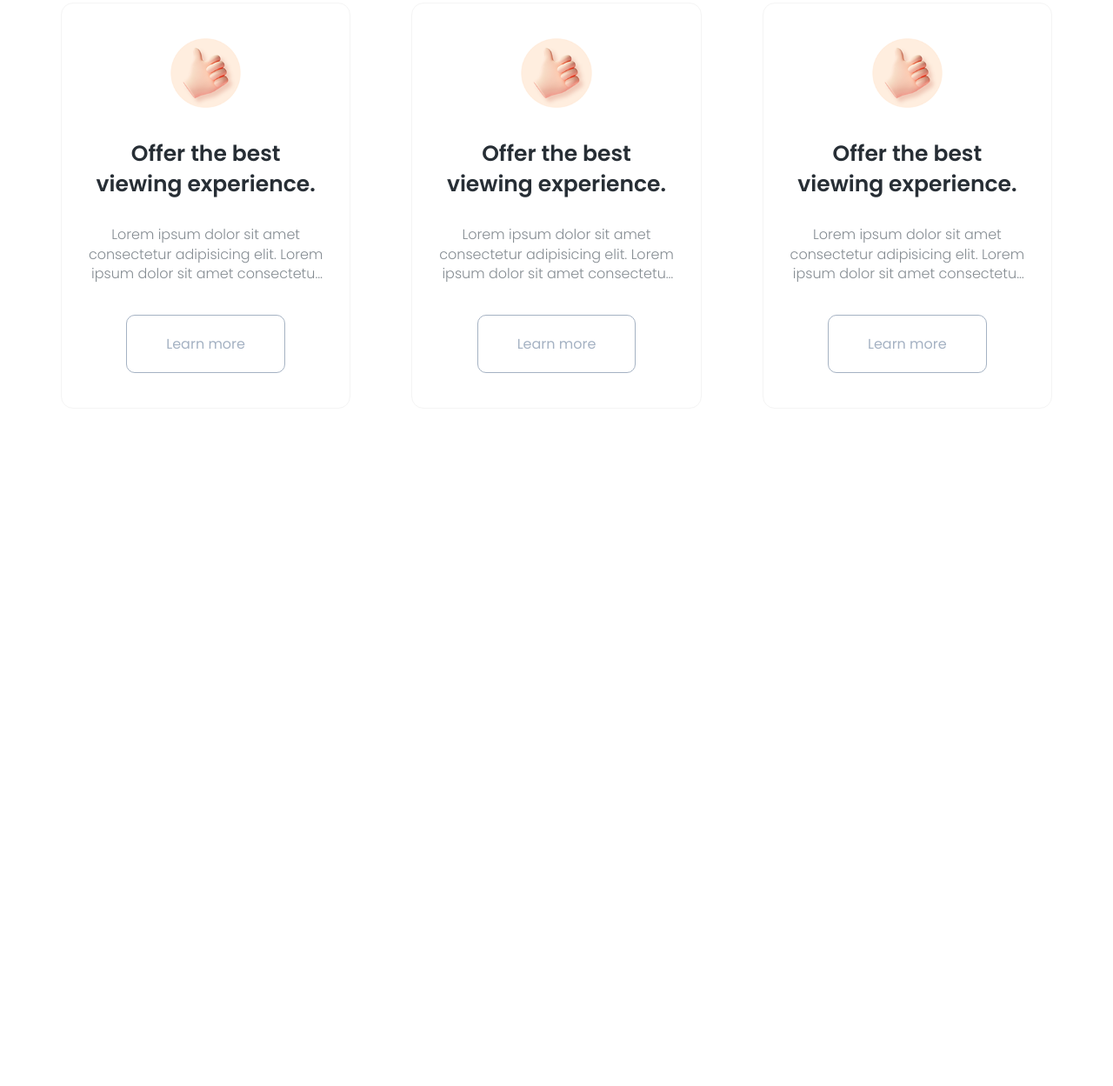
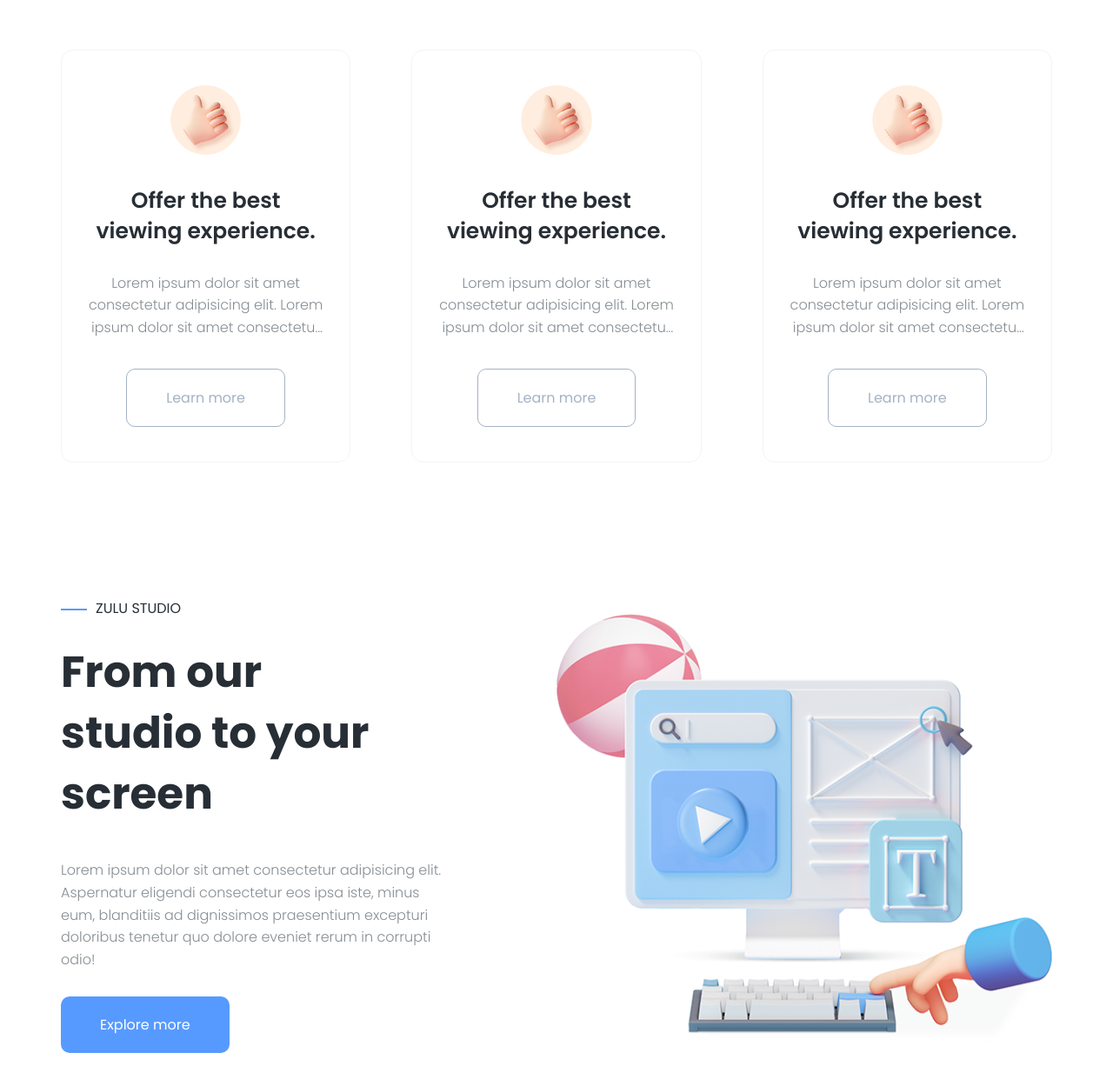
Before and after one commit to nmcanhh/zulu-landing-page, a plain HTML site: page index.html in a window 1280 px wide. Shown: the part 1027-2276 px from the top of the page at 87% size. Before the commit the page ends 1547 px from the top, so only its background shows below. Drawn offline with Linux system fonts and the light colour scheme.

Commit message:
Zulu's Intro Section

```diff
--- a/_banner.scss
+++ b/_banner.scss
@@ -1,6 +1,7 @@
 .banner {
     display: flex;
     align-items: center;
+    padding-top: 50px;
     &-info {
         width: 35%;
     }
@@ -17,8 +18,6 @@
         display: block;
     }
     &-desc {
-        line-height: 1.5;
-        font-weight: 300;
         margin-bottom: 50px;
     }
     &-links {
--- a/_global.scss
+++ b/_global.scss
@@ -87,11 +87,27 @@ body {
         right: 0;
         transform: translateX(100%) translateY(-50%);
     }
+    &-caption--left {
+        padding-left: 40px;
+        margin-bottom: 30px;
+    }
+    &-caption--left:after {
+        display: none
+    }
+    &-caption--left:before {
+        transform: none;
+    }
     &-heading {
         line-height: 1.4;
         font-size: 50px;
-    }
-    span {
-        display: block;
+        span {
+            display: block;
+        }
     }
 }
+
+.text {
+    font-weight: 300;
+    color: $gray;
+    line-height: 1.6;
+}
--- /dev/null
+++ b/_intro.scss
@@ -0,0 +1,16 @@
+.intro {
+  display: flex;
+  align-items: center;
+  padding: 110px 0 160px;
+  & > * {
+    width: 50%;
+  }
+}
+.intro-content {
+  padding-right: 130px;
+}
+
+.intro-desc {
+  margin-top: 40px;
+  margin-bottom: 30px;
+}
--- a/_work.scss
+++ b/_work.scss
@@ -43,9 +43,7 @@
         margin-bottom: 30px;
     }
     &-desc {
-        font-weight: 300;
         margin-bottom: 35px;
-        color: $gray;
         display: -webkit-box;
         -webkit-line-clamp: 3;
         -webkit-box-orient: vertical;
--- a/index.html
+++ b/index.html
@@ -42,7 +42,7 @@
                     <h1 class="banner-heading">
                         <span>Make a</span> <span>big impact</span> <span>with exciting</span> videos.
                     </h1>
-                    <p class="banner-desc">Lorem ipsum dolor sit amet consectetur, adipisicing elit.</p>
+                    <p class="banner-desc text">Lorem ipsum dolor sit amet consectetur, adipisicing elit.</p>
                     <div class="banner-links">
                         <a href="" class="button button--primary">Get started</a>
                         <a href="" class="button button--outline">How it works?</a>
@@ -59,22 +59,31 @@
                     <div class="work-item">
                         <img src="./images/img2.png" alt="" class="work-image">
                         <h1 class="work-title">Offer the best viewing experience.</h1>
-                        <p class="work-desc">Lorem ipsum dolor sit amet consectetur adipisicing elit. Lorem ipsum dolor sit amet consectetur adipisicing elit.</p>
+                        <p class="work-desc text">Lorem ipsum dolor sit amet consectetur adipisicing elit. Lorem ipsum dolor sit amet consectetur adipisicing elit.</p>
                         <a href="#" class="button button--outline work-more">Learn more</a>
                     </div>
                     <div class="work-item">
                         <img src="./images/img2.png" alt="" class="work-image">
                         <h1 class="work-title">Offer the best viewing experience.</h1>
-                        <p class="work-desc">Lorem ipsum dolor sit amet consectetur adipisicing elit. Lorem ipsum dolor sit amet consectetur adipisicing elit.</p>
+                        <p class="work-desc text">Lorem ipsum dolor sit amet consectetur adipisicing elit. Lorem ipsum dolor sit amet consectetur adipisicing elit.</p>
                         <a href="#" class="button button--outline work-more">Learn more</a>
                     </div>
                     <div class="work-item">
                         <img src="./images/img2.png" alt="" class="work-image">
                         <h1 class="work-title">Offer the best viewing experience.</h1>
-                        <p class="work-desc">Lorem ipsum dolor sit amet consectetur adipisicing elit. Lorem ipsum dolor sit amet consectetur adipisicing elit.</p>
+                        <p class="work-desc text">Lorem ipsum dolor sit amet consectetur adipisicing elit. Lorem ipsum dolor sit amet consectetur adipisicing elit.</p>
                         <a href="#" class="button button--outline work-more">Learn more</a>
                     </div>
                 </div>
+            </section>
+            <section class="intro">
+                <div class="intro-content">
+                    <span class="block-caption block-caption--left">Zulu Studio</span>
+                    <h2 class="block-heading"><span>From our</span><span>studio to your</span><span>screen</span></h2>
+                    <p class="intro-desc text">Lorem ipsum dolor sit amet consectetur adipisicing elit. Aspernatur eligendi consectetur eos ipsa iste, minus eum, blanditiis ad dignissimos praesentium excepturi doloribus tenetur quo dolore eveniet rerum in corrupti odio!</p>
+                    <a href="" class="button button--primary">Explore more</a>
+                </div>
+                <img src="./images/img5.png" alt="" class="intro-image">
             </section>
         </div>
     </div>
--- a/styles.scss
+++ b/styles.scss
@@ -3,3 +3,4 @@
 @import "header";
 @import "banner";
 @import "work";
+@import "intro";
```
Also changed, not shown: styles.css, 1 other file.
